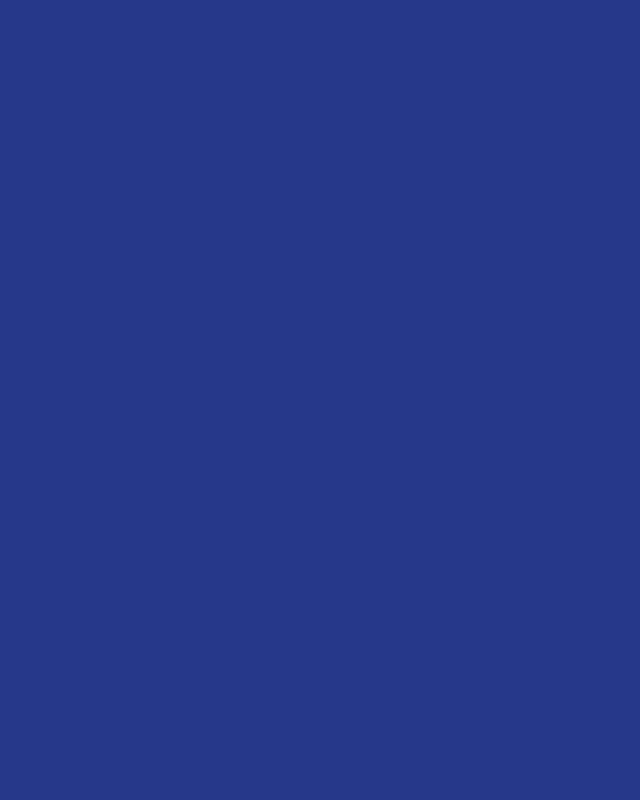
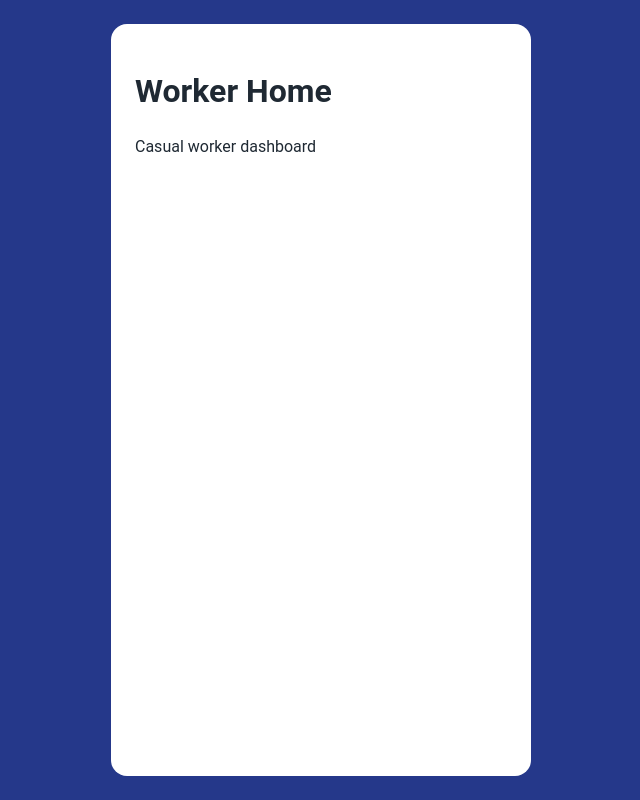
Before and after one commit to claudiaGA-projects/rainbow-goats-app, a React (Vite) app: page /worker in a window 1280 px wide. Before the commit this address had no page. Shown: the whole page, without its empty margins (319-959 px from the left). Built offline with nearby package versions, Linux system fonts and the light colour scheme.

Commit message:
Add basic WorkerHome page with layout

```diff
--- a/src/App.jsx
+++ b/src/App.jsx
@@ -1,6 +1,7 @@
 import { Routes, Route } from "react-router-dom"
 import Login from "./pages/login"
 import Register from "./pages/Register"
+import WorkerHome from "./pages/WorkerHome"
 
 function App() {
   return (
@@ -8,6 +9,7 @@ function App() {
       <Routes>
       <Route path="/" element={<Login />} />
       <Route path="/register" element={<Register />} />
+      <Route path="/worker" element={<WorkerHome />} />
     </Routes>
     </div>
   )
--- /dev/null
+++ b/src/pages/WorkerHome.jsx
@@ -0,0 +1,14 @@
+import styles from "../styles/WorkerHome.module.css";
+
+function WorkerHome() {
+  return (
+    <div className={styles.container}>
+      <div className={styles.card}>
+        <h1>Worker Home</h1>
+        <p>Casual worker dashboard</p>
+      </div>
+    </div>
+  );
+}
+
+export default WorkerHome;
--- /dev/null
+++ b/src/styles/WorkerHome.module.css
@@ -0,0 +1,15 @@
+.container {
+  min-height: 100vh;
+  background-color: var(--color-bg);
+  display: flex;
+  justify-content: center;
+  padding: 1.5rem;
+}
+
+.card {
+  background: white;
+  width: 100%;
+  max-width: 420px;
+  border-radius: 16px;
+  padding: 1.5rem;
+}
```
